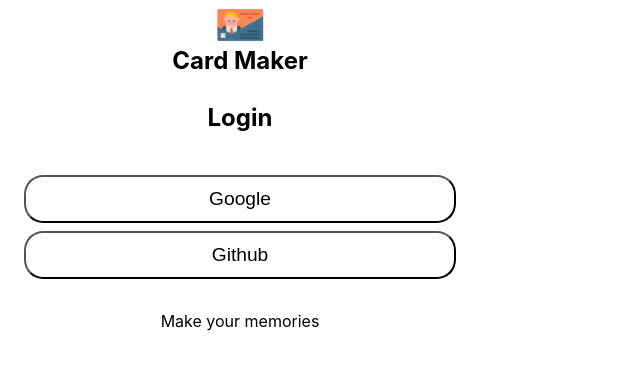
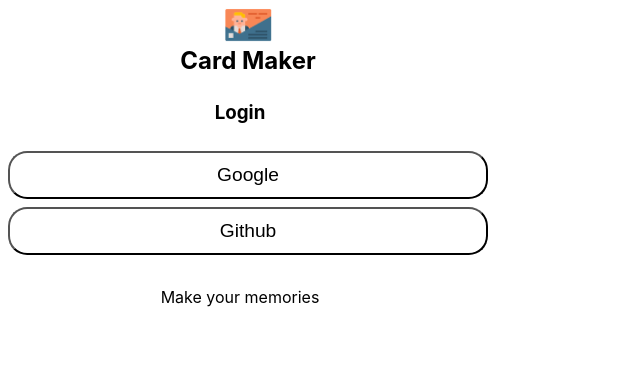
Before and after one commit to Han-YJ/card-maker, a React (Create React App) app: page / in a window 1280 px wide. Shown: the top 370 px of the page, without its empty margins (0-640 px from the left). Built offline with nearby package versions, Linux system fonts and the light colour scheme; no server answers.

Commit message:
Update Login css

```diff
--- /dev/null
+++ b/src/app.module.css
@@ -0,0 +1,14 @@
+@value makerGrey from './common/colors.css';
+
+* {
+  box-sizing: border-box;
+}
+
+.app {
+  width: 100%;
+  height: 100vh;
+  display: flex;
+  justify-content: center;
+  align-items: center;
+  background-color: makerGrey;
+}
--- a/src/common/size.css
+++ b/src/common/size.css
@@ -1,8 +1,3 @@
 @value mediaQuery: 62rem;
 
 @value baseSpace: 8px;
-
-/* font-size */
-@value fontLarge: 30px;
-
-@value fontMedium: 24px;
--- a/src/components/login/login.jsx
+++ b/src/components/login/login.jsx
@@ -4,7 +4,7 @@
 import styles from './login.module.css';
 
 const Login = ({ authService }) => {
-	const handleLogin = event => {
+	const handleLogin = (event) => {
 		authService //
 			.login(event.currentTarget.textContent)
 			.then(console.log);
@@ -13,15 +13,21 @@
 	return (
 		<section className={styles.login}>
 			<Header></Header>
+			<section>
 				<h1 className={styles.title}>Login</h1>
 				<ul className={styles.list}>
 					<li>
-					<button className={styles.button} onClick={handleLogin}>Google</button>
+						<button className={styles.button} onClick={handleLogin}>
+							Google
+						</button>
 					</li>
 					<li>
-					<button className={styles.button} onClick={handleLogin}>Github</button>
+						<button className={styles.button} onClick={handleLogin}>
+							Github
+						</button>
 					</li>
 				</ul>
+			</section>
 			<Footer></Footer>
 		</section>
 	);
--- a/src/components/login/login.module.css
+++ b/src/components/login/login.module.css
@@ -1,36 +1,33 @@
-@value makerWhite, makerGreen, makerLightPink from '../../common/colors.css';
+@value makerGreen, makerLightPink, makerWhite from '../../common/colors.css';
 
 .login {
+  width: 30em;
+  text-align: center;
   display: flex;
   flex-direction: column;
-  align-items: center;
   justify-content: center;
-  width: 30em;
   background-color: makerWhite;
 }
 
 .list {
-  padding: 0.5rem;
-  list-style: none;
+  width: 100%;
   display: flex;
   flex-direction: column;
-  align-items: center;
-  width: 100%;
+  list-style: none;
+  padding: 0.5rem;
 }
 
 .list li {
-  display: flex;
-  justify-content: center;
-  width: 100%;
-  margin-bottom: 0.5rem;
+  margin-bottom: 0.5em;
 }
 
 .button {
-  width: 90%;
+  width: 100%;
   height: 2.5em;
   font-size: 1.2rem;
   border-radius: 1.2rem;
   background-color: transparent;
+  cursor: pointer;
   border: 0.2rem solid makerGreen;
   outline: 0;
 }
```
Lines whose indentation alone changed are shown as unchanged.
